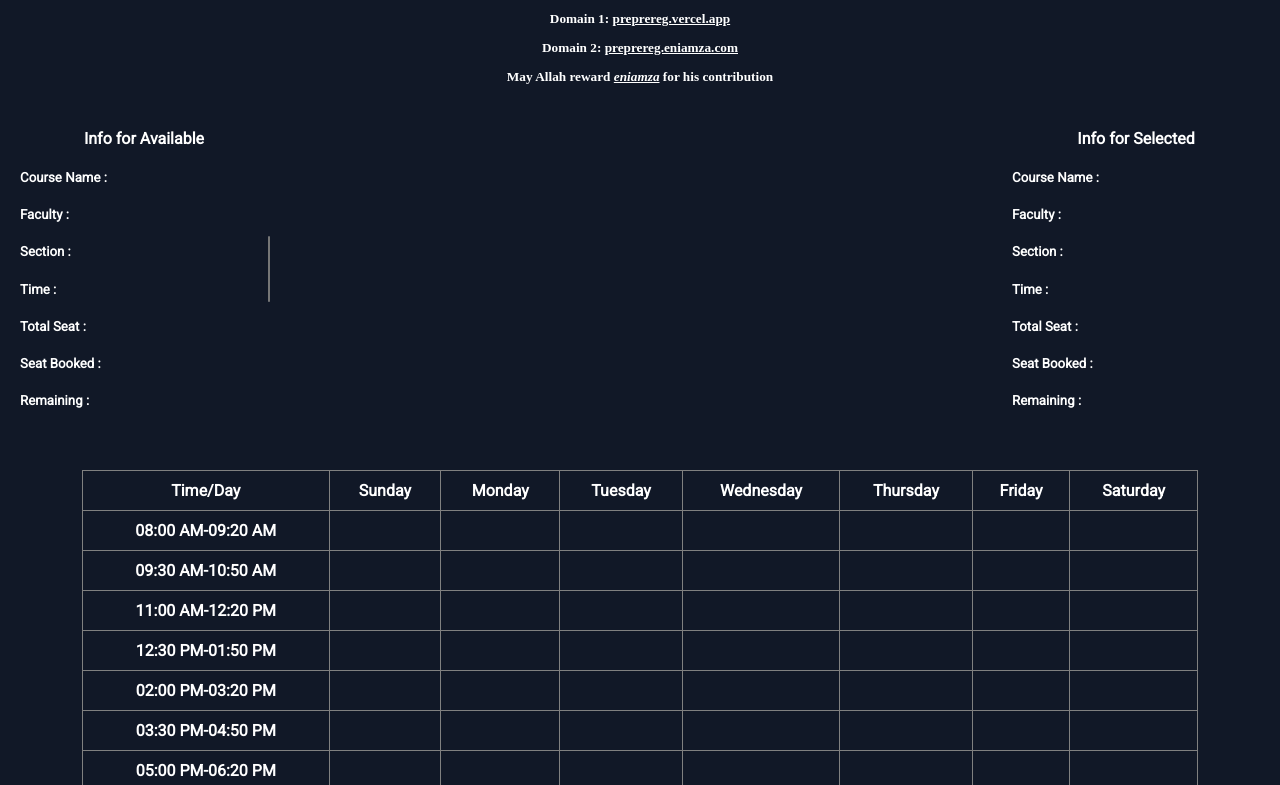
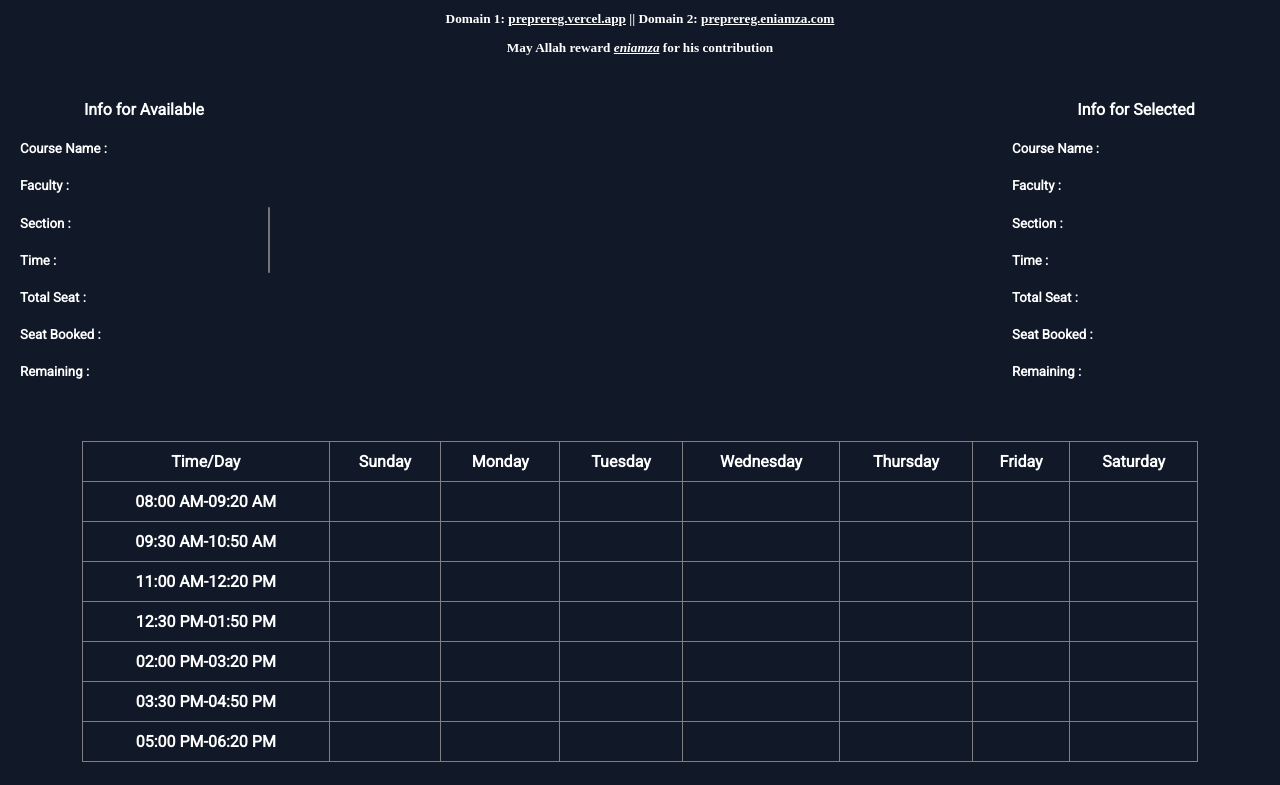
Before and after one commit to eniac00/prepre_reg, a plain HTML site: page index.html in a window 1280 px wide. Shown: the part 88-873 px from the top of the page. Drawn offline with Linux system fonts and the light colour scheme; no server answers; a script that the page names is missing; a web font is replaced by a local one.

Commit message:
Feat: Format a little better

```diff
--- a/index.html
+++ b/index.html
@@ -44,9 +44,8 @@
                 <h1>PrePre Registration</h1>
                 <h5>this project is in sync with
                 <a style="color:  white;" href="https://usis-cdn.eniamza.com/usisdump.json" target="_blank">USIS-CDN</a></h5>
-                <h5>Domain 1: <a style="color: white;" href="https://preprereg.vercel.app/">preprereg.vercel.app</a></h5>
-                <h5>Domain 2: <a style="color: white;" href="https://preprereg.eniamza.com/">preprereg.eniamza.com</a></h5>
-                <h5>May Allah reward <b><i><a style="color: white;" href="https://eniamza.com">eniamza</a></i></b> for his contribution</h5>
+                <h5>Domain 1: <a style="color: white;" href="https://preprereg.vercel.app/" target="_blank">preprereg.vercel.app</a> || Domain 2: <a style="color: white;" href="https://preprereg.eniamza.com/" target="_blank">preprereg.eniamza.com</a></h5>
+                <h5>May Allah reward <b><i><a style="color: white;" href="https://eniamza.com" target="_blank">eniamza</a></i></b> for his contribution</h5>
             </div>
 
 
```
